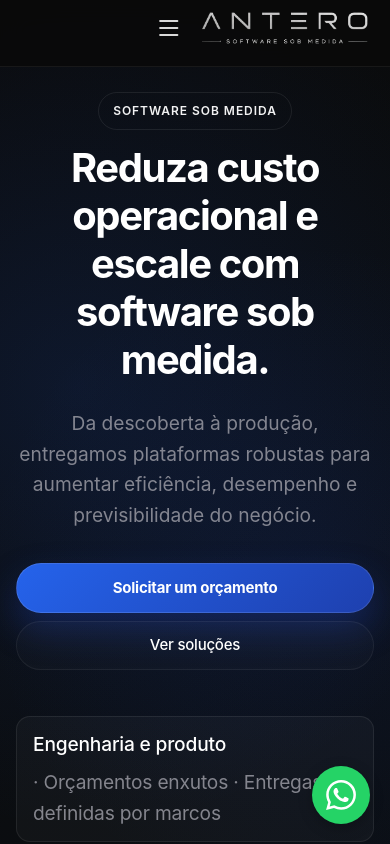
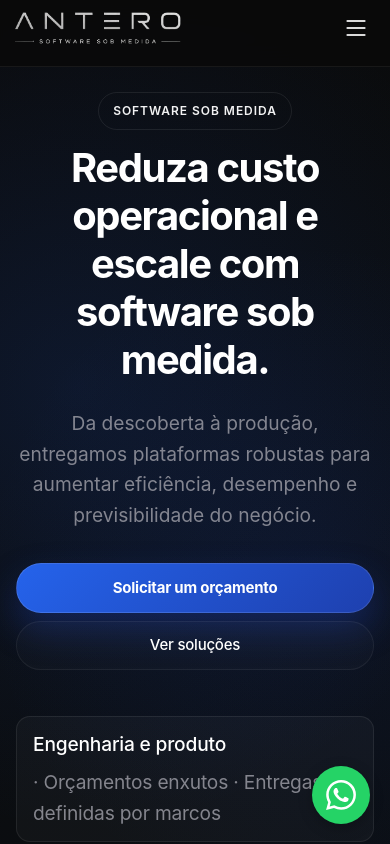
Before and after one commit to DavidEdsonDoNascimento/dnsistemas, a Next.js app: page / in a window 390 px wide. Shown: the top 844 px of the page. Built offline with nearby package versions, Linux system fonts and the light colour scheme; what @mui/material-nextjs would draw is missing.

Commit message:
ajuste nas ordens de render da logo e menu hamburguer mobile

```diff
--- a/src/theme/landing.module.css
+++ b/src/theme/landing.module.css
@@ -34,8 +34,15 @@
    `backdrop-filter` do header (que cria containing block para `position: fixed`).
    ========================================================================== */
 
+/* Ordem dos itens no flex container do header.
+   O CSS legado do template Clarity (main.css L207-219) define `order` para
+   .header .logo (1), .header .btn-getstarted (2) e .header .navmenu (3) na
+   faixa ≤ 1200px. Como o botão toggle agora é filho direto do flex (e não
+   mais filho do <nav>), ele cairia em `order: 0` por default e apareceria
+   antes da logo. Damos um `order` alto para garantir que ele vá pro fim. */
 .landingDesktopNav {
   display: flex;
+  order: 2;
 }
 
 @media (max-width: 1199.98px) {
@@ -45,13 +52,14 @@
 }
 
 .landingMobileToggle {
+  order: 99;
   display: inline-flex;
   align-items: center;
   justify-content: center;
   background: transparent;
   border: 0;
   padding: 4px 8px;
-  margin: 0 8px 0 auto;
+  margin: 0 0 0 auto;
   color: var(--dn-nav-icon);
   font-size: 28px;
   line-height: 1;
@@ -59,10 +67,15 @@
   transition: color 0.2s ease;
 }
 
-.landingMobileToggle:hover,
+.landingMobileToggle:hover {
+  color: var(--dn-secondary);
+}
+
 .landingMobileToggle:focus-visible {
   color: var(--dn-secondary);
-  outline: none;
+  outline: 2px solid var(--dn-secondary);
+  outline-offset: 2px;
+  border-radius: 6px;
 }
 
 @media (min-width: 1200px) {
@@ -151,6 +164,10 @@
 }
 
 .landingHeaderCta {
+  /* `order: 3` mantém o CTA à direita no desktop (logo: 0, nav: 2, CTA: 3).
+     No mobile (≤ 1199.98px) este botão é `display: none`, então a `order`
+     legada de `.header .btn-getstarted` (2) torna-se irrelevante. */
+  order: 3;
   background: linear-gradient(135deg, #2563eb, #1e40af);
   color: var(--dn-nav-icon);
   border-radius: var(--dn-radius-pill);
```
